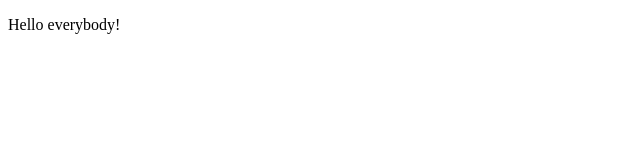
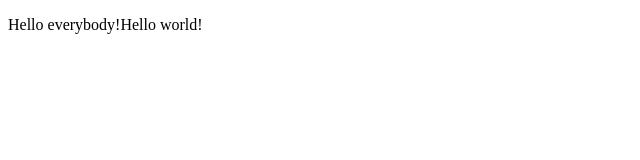
Before and after one commit to anastasiia14merk/project, a plain HTML site: page scr/index.html in a window 1280 px wide. Shown: the whole page, without its empty margins (0-640 px from the left). Drawn offline with Linux system fonts and the light colour scheme.

Commit message:
add Hello wold!

```diff
--- a/scr/index.html
+++ b/scr/index.html
@@ -9,7 +9,7 @@
 </head>
 <body>
 
-<p> Hello everybody!</p>
+<p> Hello everybody!Hello world!</p>
 
 
 
```
